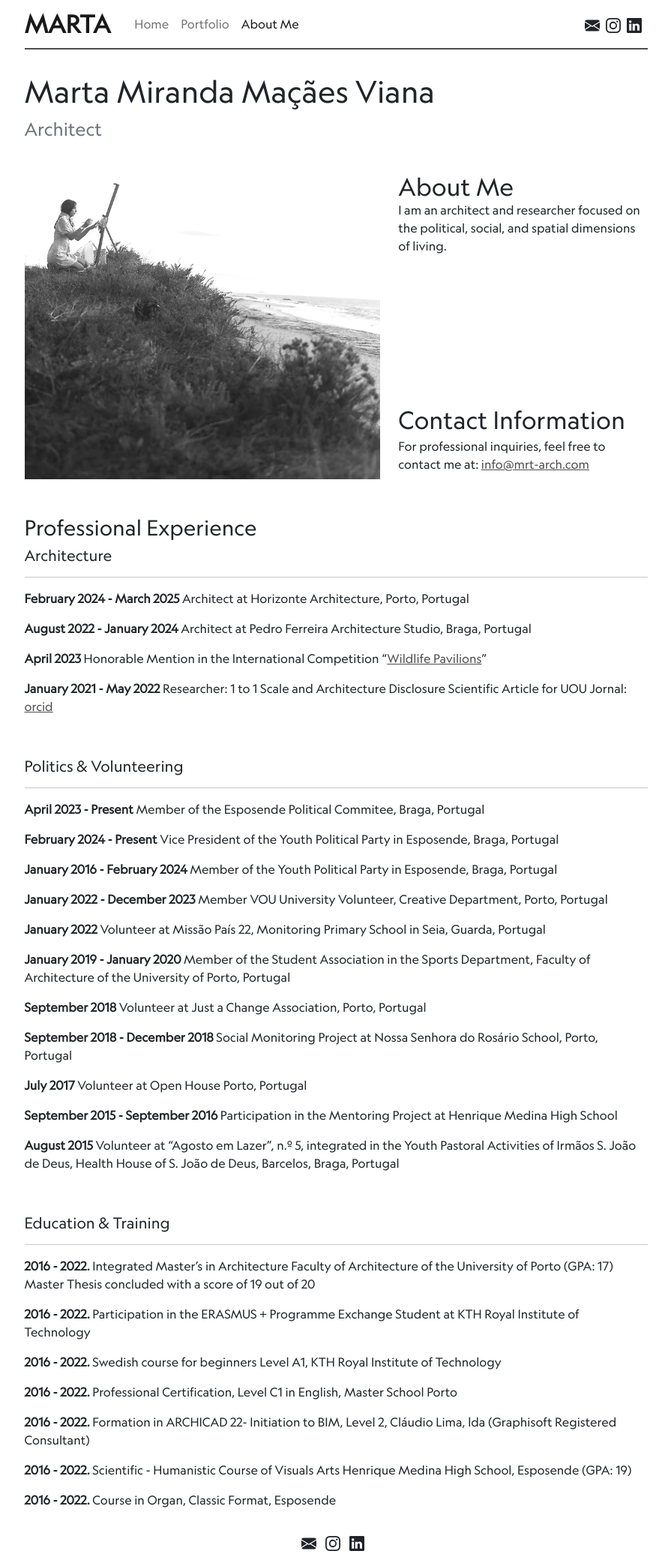
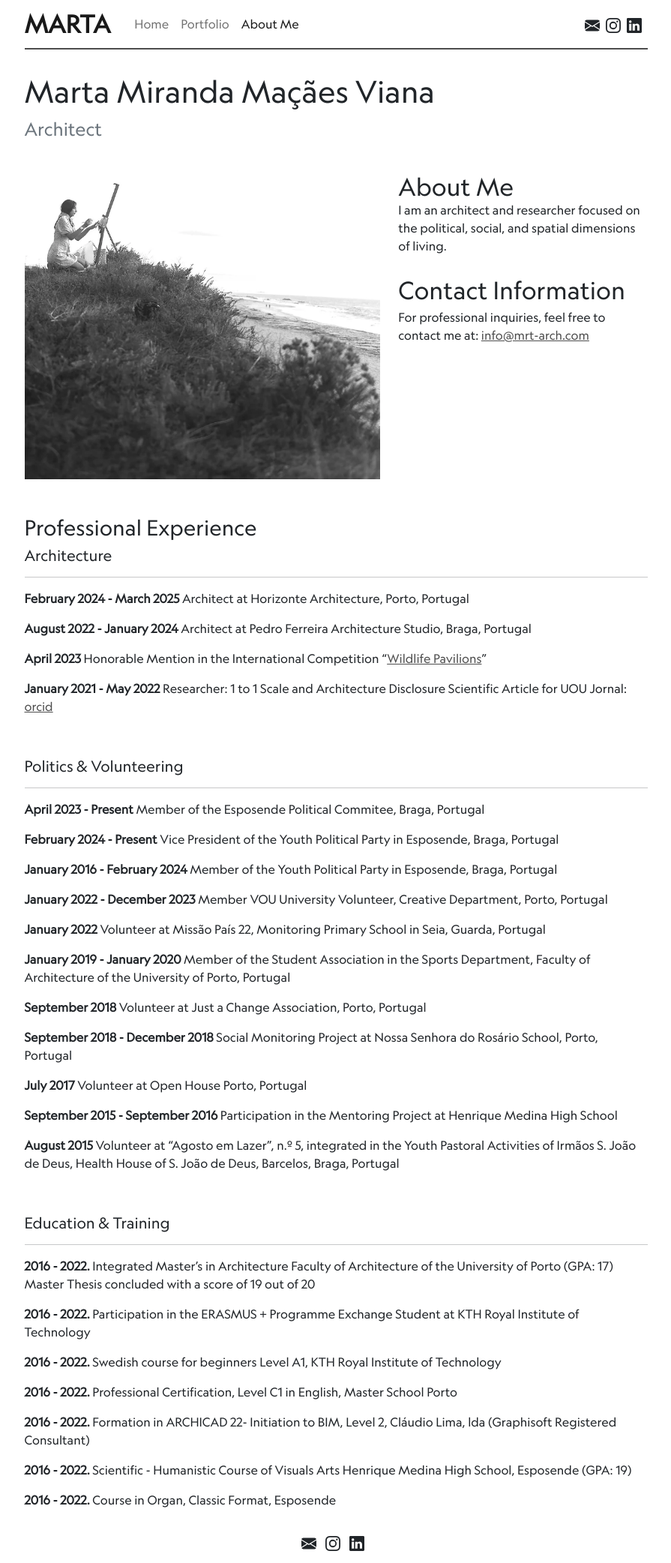
Before and after one commit to martagaiaoviana/martagaiaoviana.github.io, a Jekyll site: the page built from about.md, in a window 1280 px wide. Shown: the whole page at 75% size, without its empty margins (192-1087 px from the left). Built offline with Jekyll 4.4.1, drawn with Linux system fonts in a browser that asks for light colours.

Commit message:
Update about.md

```diff
--- a/about.md
+++ b/about.md
@@ -14,13 +14,15 @@ permalink: /about/
   </div>
 
   <div class="col-lg-5 d-flex flex-column justify-content-between">
-    <div class="mb-0">
+    <div>
       <h2 class="mb-0">About Me</h2>
-      <p class="mb-1">I am an architect and researcher focused on the political, social, and spatial dimensions of living.</p>
-    </div>
+      <p class="mb-1">
+        I am an architect and researcher focused on the political, social, and spatial dimensions of living.
+      </p>
 
-    <div class="mt-0">
-      <h2 class="mb-0 mt-0">Contact Information</h2>
+      <br> <!-- Força uma quebra de linha (sem espaço extra) -->
+
+      <h2 class="mb-0">Contact Information</h2>
       <p class="mt-1">
         For professional inquiries, feel free to contact me at:
         <a href="mailto:{{ site.footer-links.email }}">{{ site.footer-links.email }}</a>
```
